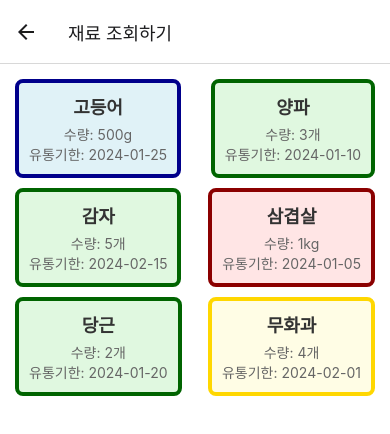
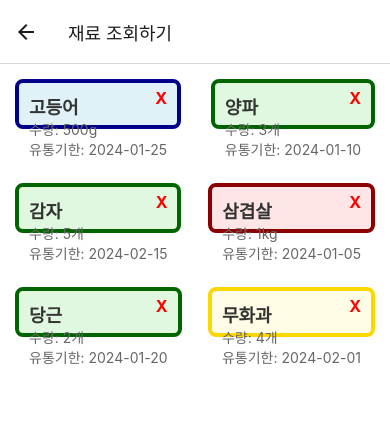
Before and after one commit to yobee0304/Fredgeverse, a React Native app: screen /SearchIngredients in a window 390 px wide. Shown: the top 434 px of the page. Built offline with nearby package versions, Linux system fonts and the light colour scheme.

Commit message:
add delete func

```diff
--- a/screen/ingredient/detailIngredient.js
+++ b/screen/ingredient/detailIngredient.js
@@ -1,5 +1,5 @@
 import React from 'react';
-import { View, Text, Button, StyleSheet, TouchableWithoutFeedback, Platform } from 'react-native';
+import { View, Text, Button, StyleSheet, Platform, Alert } from 'react-native';
 import { KeyboardAvoidingView } from 'react-native';
 
 const DetailIngredient = ({ route, navigation }) => {
@@ -7,6 +7,29 @@ const DetailIngredient = ({ route, navigation }) => {
 
   const formatQuantity = (quantity, unit) => {
     return unit === 'ex' ? `${quantity}개` : `${quantity}${unit}`;
+  };
+
+  const handleDelete = () => {
+    // 삭제 확인 알림을 띄움
+    Alert.alert(
+      "재료 삭제",
+      `"${ingredient.name}"을(를) 삭제하시겠습니까?`,
+      [
+        {
+          text: "취소",
+          onPress: () => console.log("삭제 취소됨"),
+          style: "cancel"
+        },
+        {
+          text: "삭제",
+          onPress: () => {
+            console.log('재료 삭제:', ingredient.name);
+            navigation.goBack(); // 삭제 후 이전 화면으로 돌아가기
+          },
+          style: "destructive"
+        }
+      ]
+    );
   };
 
   return (
@@ -33,7 +56,10 @@ const DetailIngredient = ({ route, navigation }) => {
           <Text style={styles.label}>유통기한 : {ingredient.expiryDate}</Text>
         </View>
 
+        <View style={styles.buttonGroup}>
           <Button title="수정" onPress={() => navigation.navigate('AddIngredients', { ingredient: ingredient })} />
+          <Button title="삭제" onPress={handleDelete} color="red" />
+        </View>
       </View>
     </KeyboardAvoidingView>
   );
@@ -63,6 +89,10 @@ const styles = StyleSheet.create({
     marginBottom: 10,
     marginRight: 10,
   },
+  buttonGroup: {
+    flexDirection: 'row', // 버튼들을 가로로 배치
+    justifyContent: 'space-between',
+  },
 });
 
 export default DetailIngredient;
--- a/screen/ingredient/searchIngredients.js
+++ b/screen/ingredient/searchIngredients.js
@@ -1,7 +1,7 @@
-import React from 'react';
-import { View, Text, FlatList, StyleSheet, TouchableOpacity } from 'react-native';
+import React, { useState } from 'react';
+import { View, Text, FlatList, StyleSheet, TouchableOpacity, Alert, Button } from 'react-native';
 
-const ingredients = [
+const initialIngredients = [
     { id: '1', name: '고등어', quantity: '500', unit: 'g', category: '생선', expiryDate: '2024-01-25' },
     { id: '2', name: '양파', quantity: '3', unit: 'ex', category: '야채', expiryDate: '2024-01-10' },
     { id: '3', name: '감자', quantity: '5', unit: 'ex', category: '야채', expiryDate: '2024-02-15' },
@@ -47,6 +47,28 @@ const formatQuantity = (quantity, unit) => {
 };
 
 const SearchIngredients = ({ navigation }) => {
+    const [ingredients, setIngredients] = useState(initialIngredients);
+
+    const handleDelete = (item) => {
+        Alert.alert(
+            "재료 삭제",
+            `"${item.name}"을(를) 삭제하시겠습니까?`,
+            [
+                {
+                    text: "취소",
+                    style: "cancel"
+                },
+                {
+                    text: "삭제",
+                    onPress: () => {
+                        setIngredients(prevIngredients => prevIngredients.filter(i => i.id !== item.id));
+                    },
+                    style: "destructive"
+                }
+            ]
+        );
+    };
+
     const renderIngredient = ({ item }) => (
         <TouchableOpacity onPress={() => navigation.navigate('DetailIngredient', { ingredient: item })}>
             <View
@@ -58,7 +80,12 @@ const SearchIngredients = ({ navigation }) => {
                     }
                 ]}
             >
-                <Text style={styles.ingredientName}>{item.name}</Text>
+                <View style={styles.header}>
+                    <Text style={styles.ingredientName}>{item.name}</Text>
+                    <TouchableOpacity onPress={() => handleDelete(item)}>
+                        <Text style={styles.deleteButton}>X</Text>
+                    </TouchableOpacity>
+                </View>
                 <Text style={styles.ingredientDetails}>수량: {formatQuantity(item.quantity, item.unit)}</Text>
                 <Text style={styles.ingredientDetails}>유통기한: {item.expiryDate}</Text>
             </View>
@@ -85,17 +112,20 @@ const styles = StyleSheet.create({
         backgroundColor: '#fff',
     },
     ingredientContainer: {
-        flex: 1,
+        flexBasis: '48%', // 한 줄에 2개의 항목을 균등하게 유지
         borderWidth: 4, // 테두리를 더 두껍게 설정
         borderRadius: 8,
         padding: 10,
         margin: 5,
-        alignItems: 'center',
+    },
+    header: {
+        flexDirection: 'row',
+        justifyContent: 'space-between',
+        alignItems: 'flex-start', // 상단으로 X 버튼을 더 붙이기
     },
     ingredientName: {
         fontSize: 18,
         fontWeight: 'bold',
-        marginBottom: 5,
         color: '#333', // 텍스트 색상
     },
     ingredientDetails: {
@@ -105,6 +135,12 @@ const styles = StyleSheet.create({
     columnWrapper: {
         justifyContent: 'space-between',
     },
+    deleteButton: {
+        fontSize: 16,
+        color: 'red',
+        fontWeight: 'bold',
+        marginTop: -5, // X 버튼을 상단으로 더 붙이기
+    },
 });
 
 export default SearchIngredients;
```
Lines whose indentation alone changed are shown as unchanged.
